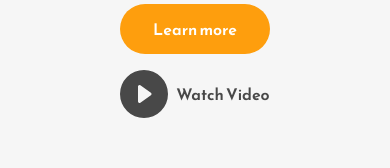
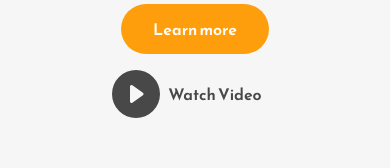
Before and after one commit to jDo0/landing-page-site-practice, a React (Create React App) app: page / in a window 390 px wide. Shown: the part 1874-2042 px from the top of the page. Built offline with nearby package versions, Linux system fonts and the light colour scheme.

Commit message:
Update className for h1 in JSX

```diff
--- a/src/App.css
+++ b/src/App.css
@@ -376,7 +376,7 @@ nav {
     text-align: center;
   }
   .watch-video-button {
-    margin-left: 0rem !important;
+    margin-left: -1rem !important;
     margin-top: 1rem;
     font-size: 1rem !important;
   }
```
